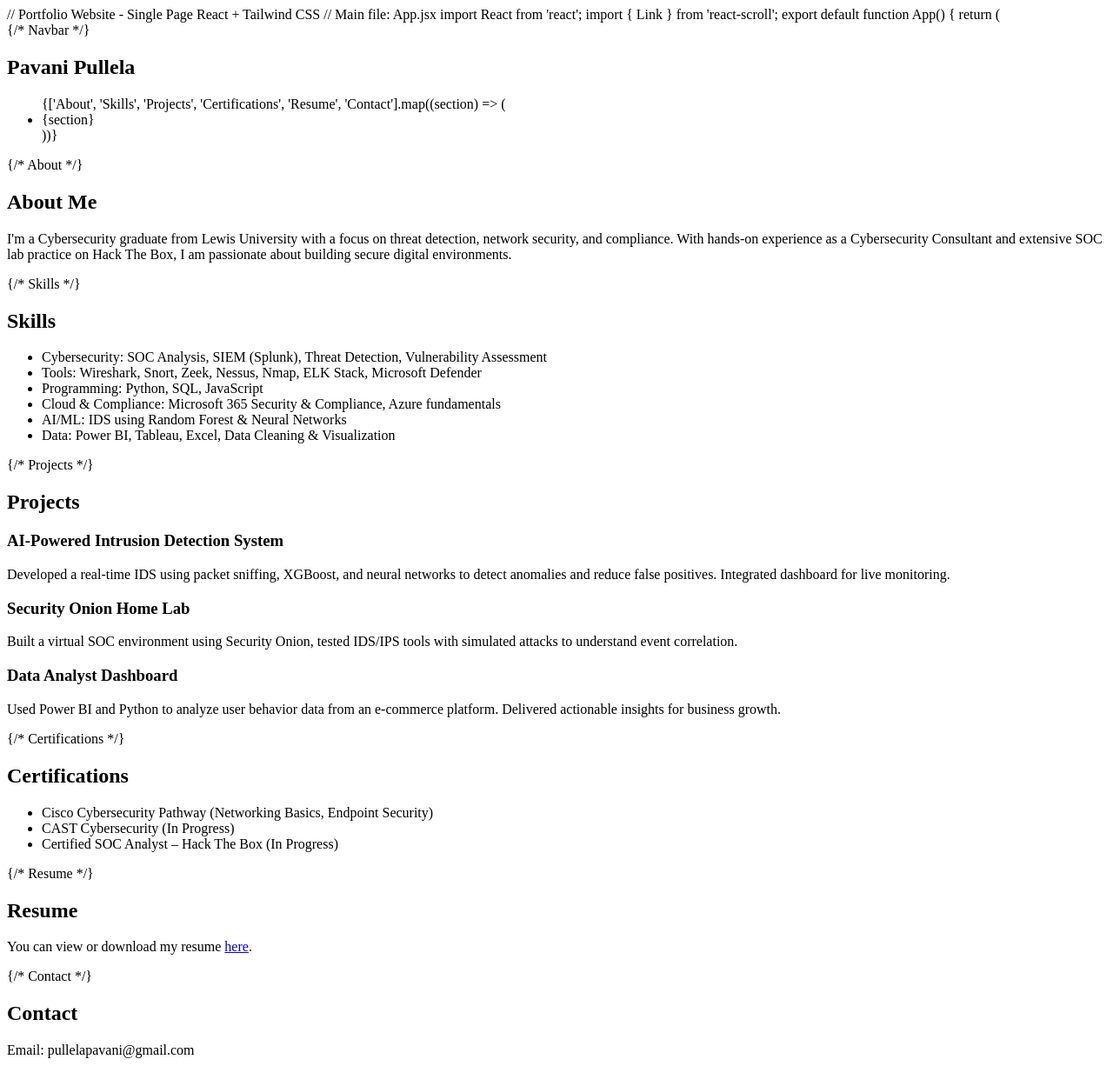
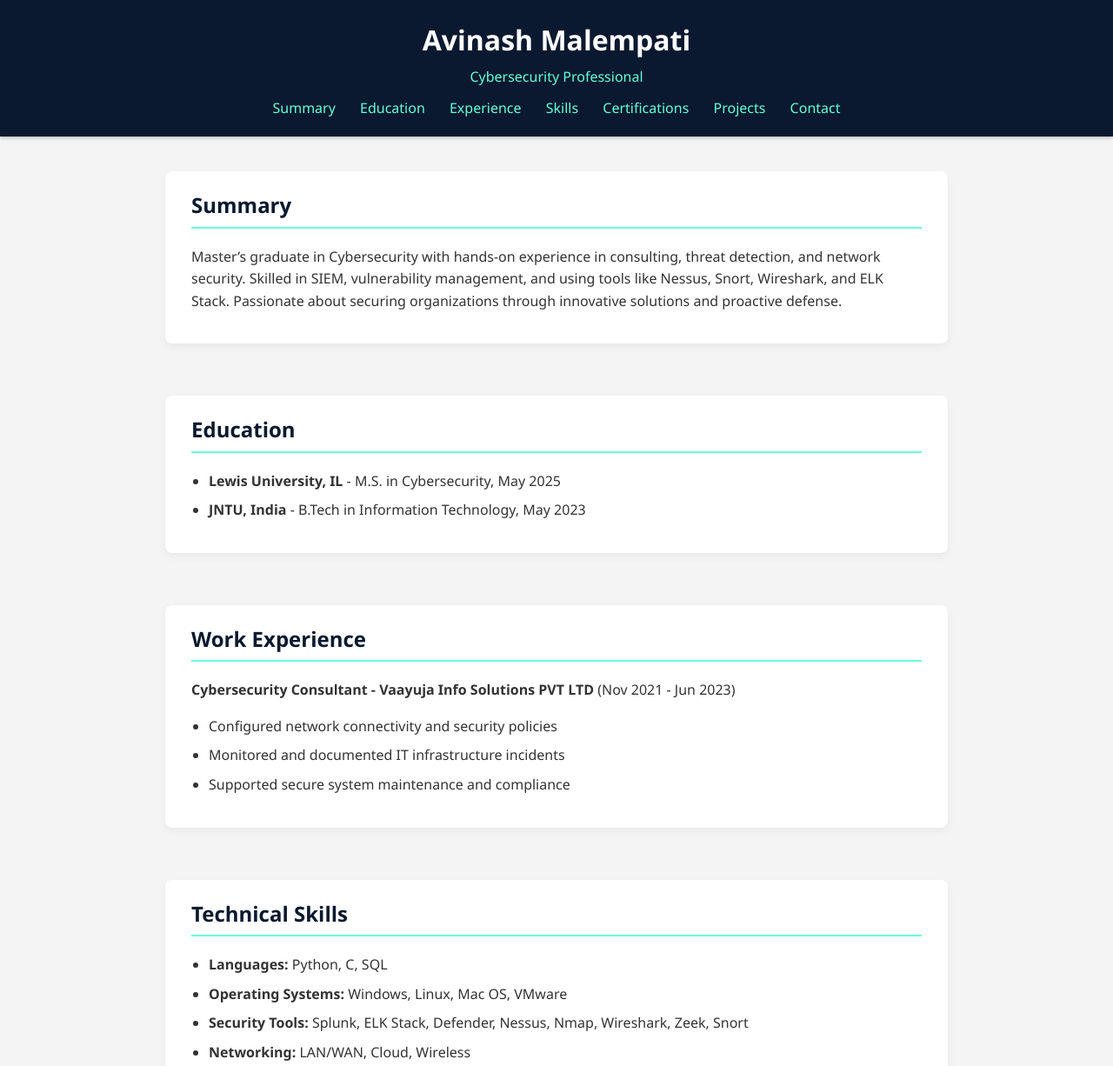
Before and after one commit to AvinashMalempati/AvinashMalempati.github.io, a plain HTML site: page index.html in a window 1280 px wide. Shown: the top 1226 px of the page at 87% size. Drawn offline with Linux system fonts and the light colour scheme.

Commit message:
Initial Commit

```diff
--- a/index.html
+++ b/index.html
@@ -1,98 +1,96 @@
-// Portfolio Website - Single Page React + Tailwind CSS
-// Main file: App.jsx
+<!DOCTYPE html>
+<html lang="en">
+<head>
+  <meta charset="UTF-8" />
+  <meta name="viewport" content="width=device-width, initial-scale=1.0" />
+  <title>Avinash Malempati - Cybersecurity Portfolio</title>
+  <link rel="stylesheet" href="style.css">
+</head>
+<body>
+  <header>
+    <h1>Avinash Malempati</h1>
+    <p>Cybersecurity Professional</p>
+    <nav>
+      <a href="#summary">Summary</a>
+      <a href="#education">Education</a>
+      <a href="#experience">Experience</a>
+      <a href="#skills">Skills</a>
+      <a href="#certifications">Certifications</a>
+      <a href="#projects">Projects</a>
+      <a href="#contact">Contact</a>
+    </nav>
+  </header>
 
-import React from 'react';
-import { Link } from 'react-scroll';
+  <main>
+    <section id="summary">
+      <h2>Summary</h2>
+      <p>Master’s graduate in Cybersecurity with hands-on experience in consulting, threat detection, and network security. Skilled in SIEM, vulnerability management, and using tools like Nessus, Snort, Wireshark, and ELK Stack. Passionate about securing organizations through innovative solutions and proactive defense.</p>
+    </section>
 
-export default function App() {
-  return (
-    <div className="font-sans">
-      {/* Navbar */}
-      <nav className="fixed top-0 left-0 w-full bg-white shadow z-50 p-4 flex justify-between items-center">
-        <h1 className="text-xl font-bold">Pavani Pullela</h1>
-        <ul className="flex space-x-4">
-          {['About', 'Skills', 'Projects', 'Certifications', 'Resume', 'Contact'].map((section) => (
-            <li key={section}>
-              <Link to={section.toLowerCase()} smooth={true} duration={500} className="cursor-pointer hover:text-blue-600">
-                {section}
-              </Link>
-            </li>
-          ))}
-        </ul>
-      </nav>
+    <section id="education">
+      <h2>Education</h2>
+      <ul>
+        <li><strong>Lewis University, IL</strong> - M.S. in Cybersecurity, May 2025</li>
+        <li><strong>JNTU, India</strong> - B.Tech in Information Technology, May 2023</li>
+      </ul>
+    </section>
 
-      <div className="pt-24 space-y-32">
-        {/* About */}
-        <section id="about" className="px-8 max-w-4xl mx-auto">
-          <h2 className="text-3xl font-bold mb-4">About Me</h2>
-          <p>
-            I'm a Cybersecurity graduate from Lewis University with a focus on threat detection, network security, and compliance. With hands-on experience as a Cybersecurity Consultant and extensive SOC lab practice on Hack The Box, I am passionate about building secure digital environments.
-          </p>
-        </section>
+    <section id="experience">
+      <h2>Work Experience</h2>
+      <p><strong>Cybersecurity Consultant - Vaayuja Info Solutions PVT LTD</strong> (Nov 2021 - Jun 2023)</p>
+      <ul>
+        <li>Configured network connectivity and security policies</li>
+        <li>Monitored and documented IT infrastructure incidents</li>
+        <li>Supported secure system maintenance and compliance</li>
+      </ul>
+    </section>
 
-        {/* Skills */}
-        <section id="skills" className="px-8 max-w-4xl mx-auto">
-          <h2 className="text-3xl font-bold mb-4">Skills</h2>
-          <ul className="list-disc pl-5 space-y-1">
-            <li>Cybersecurity: SOC Analysis, SIEM (Splunk), Threat Detection, Vulnerability Assessment</li>
-            <li>Tools: Wireshark, Snort, Zeek, Nessus, Nmap, ELK Stack, Microsoft Defender</li>
-            <li>Programming: Python, SQL, JavaScript</li>
-            <li>Cloud & Compliance: Microsoft 365 Security & Compliance, Azure fundamentals</li>
-            <li>AI/ML: IDS using Random Forest & Neural Networks</li>
-            <li>Data: Power BI, Tableau, Excel, Data Cleaning & Visualization</li>
-          </ul>
-        </section>
+    <section id="skills">
+      <h2>Technical Skills</h2>
+      <ul>
+        <li><strong>Languages:</strong> Python, C, SQL</li>
+        <li><strong>Operating Systems:</strong> Windows, Linux, Mac OS, VMware</li>
+        <li><strong>Security Tools:</strong> Splunk, ELK Stack, Defender, Nessus, Nmap, Wireshark, Zeek, Snort</li>
+        <li><strong>Networking:</strong> LAN/WAN, Cloud, Wireless</li>
+      </ul>
+    </section>
 
-        {/* Projects */}
-        <section id="projects" className="px-8 max-w-4xl mx-auto">
-          <h2 className="text-3xl font-bold mb-4">Projects</h2>
-          <div className="space-y-6">
-            <div>
-              <h3 className="text-xl font-semibold">AI-Powered Intrusion Detection System</h3>
-              <p>
-                Developed a real-time IDS using packet sniffing, XGBoost, and neural networks to detect anomalies and reduce false positives. Integrated dashboard for live monitoring.
-              </p>
-            </div>
-            <div>
-              <h3 className="text-xl font-semibold">Security Onion Home Lab</h3>
-              <p>
-                Built a virtual SOC environment using Security Onion, tested IDS/IPS tools with simulated attacks to understand event correlation.
-              </p>
-            </div>
-            <div>
-              <h3 className="text-xl font-semibold">Data Analyst Dashboard</h3>
-              <p>
-                Used Power BI and Python to analyze user behavior data from an e-commerce platform. Delivered actionable insights for business growth.
-              </p>
-            </div>
-          </div>
-        </section>
+    <section id="certifications">
+      <h2>Certifications</h2>
+      <ul>
+        <li>CCST Cybersecurity - Cisco (2025)</li>
+        <li>Certified Defensive Security Analyst - HTB (2025)</li>
+      </ul>
+    </section>
 
-        {/* Certifications */}
-        <section id="certifications" className="px-8 max-w-4xl mx-auto">
-          <h2 className="text-3xl font-bold mb-4">Certifications</h2>
-          <ul className="list-disc pl-5 space-y-1">
-            <li>Cisco Cybersecurity Pathway (Networking Basics, Endpoint Security)</li>
-            <li>CAST Cybersecurity (In Progress)</li>
-            <li>Certified SOC Analyst – Hack The Box (In Progress)</li>
-          </ul>
-        </section>
+    <section id="projects">
+      <h2>Academic Projects</h2>
+      <p><strong>AI-Powered Intrusion Detection</strong></p>
+      <ul>
+        <li>Built ML models to classify malicious network traffic</li>
+        <li>Used Django for real-time threat visualization</li>
+      </ul>
+      <p><strong>Exploitation of xz-utils Vulnerability</strong></p>
+      <ul>
+        <li>Tested CVE-2024-3094 in 32-bit Debian using Kali Linux</li>
+        <li>Proposed mitigation strategies post-exploitation</li>
+      </ul>
+    </section>
 
-        {/* Resume */}
-        <section id="resume" className="px-8 max-w-4xl mx-auto">
-          <h2 className="text-3xl font-bold mb-4">Resume</h2>
-          <p>You can view or download my resume <a href="/Pavani_Resume.pdf" className="text-blue-600 underline">here</a>.</p>
-        </section>
+    <section id="contact">
+      <h2>Contact</h2>
+      <ul>
+        <li>Email: <a href="mailto:avinash.ma7891@gmail.com">avinash.ma7891@gmail.com</a></li>
+        <li>Phone: (779) 699-0350</li>
+        <li>LinkedIn: <a href="https://www.linkedin.com/in/avinash-malempati-2b8881193/" target="_blank">Profile</a></li>
+        <li>GitHub: <a href="https://github.com/AvinashMalempati" target="_blank">Profile</a></li>
+        <li>Hack The Box: <a href="https://app.hackthebox.com/profile/1506357" target="_blank">Profile</a></li>
+      </ul>
+    </section>
+  </main>
 
-        {/* Contact */}
-        <section id="contact" className="px-8 max-w-4xl mx-auto pb-20">
-          <h2 className="text-3xl font-bold mb-4">Contact</h2>
-          <p>Email: pullelapavani@gmail.com</p>
-          <p>Phone: (331) 318-9235</p>
-          <p>LinkedIn: <a href="https://www.linkedin.com/in/pavani-pullela" className="text-blue-600 underline">linkedin.com/in/pavani-pullela</a></p>
-          <p>GitHub: <a href="https://github.com/" className="text-blue-600 underline">github.com</a></p>
-        </section>
-      </div>
-    </div>
-  );
-}
+  <div class="footer">
+    <p>&copy; 2025 Avinash Malempati | All Rights Reserved</p>
+  </div>
+</body>
+</html>
--- /dev/null
+++ b/style.css
@@ -0,0 +1,95 @@
+/* style.css */
+html {
+  scroll-behavior: smooth;
+}
+
+body {
+  font-family: 'Segoe UI', Tahoma, Geneva, Verdana, sans-serif;
+  margin: 0;
+  background: #f4f4f4;
+  color: #333;
+  line-height: 1.6;
+}
+
+header {
+  background: #0a192f;
+  color: #fff;
+  padding: 20px 0;
+  text-align: center;
+  position: sticky;
+  top: 0;
+  z-index: 1000;
+  box-shadow: 0 2px 4px rgba(0,0,0,0.2);
+}
+
+header h1 {
+  margin: 0;
+  font-size: 2rem;
+}
+
+header p {
+  margin: 5px 0;
+  color: #64ffda;
+}
+
+nav {
+  margin-top: 10px;
+}
+
+nav a {
+  margin: 0 12px;
+  text-decoration: none;
+  color: #64ffda;
+  font-weight: 500;
+  transition: color 0.3s ease;
+}
+
+nav a:hover {
+  color: #fff;
+}
+
+main {
+  max-width: 900px;
+  margin: auto;
+  padding: 40px 20px;
+}
+
+section {
+  margin-bottom: 60px;
+  background: #fff;
+  padding: 20px 30px;
+  border-radius: 8px;
+  box-shadow: 0 4px 10px rgba(0, 0, 0, 0.05);
+}
+
+h2 {
+  color: #0a192f;
+  border-bottom: 2px solid #64ffda;
+  padding-bottom: 5px;
+  margin-top: 0;
+}
+
+ul {
+  list-style: disc;
+  padding-left: 20px;
+}
+
+ul li {
+  margin-bottom: 8px;
+}
+
+a {
+  color: #0a192f;
+}
+
+a:hover {
+  text-decoration: underline;
+}
+
+.footer {
+  text-align: center;
+  padding: 20px;
+  background: #0a192f;
+  color: #fff;
+  margin-top: 60px;
+}
```
